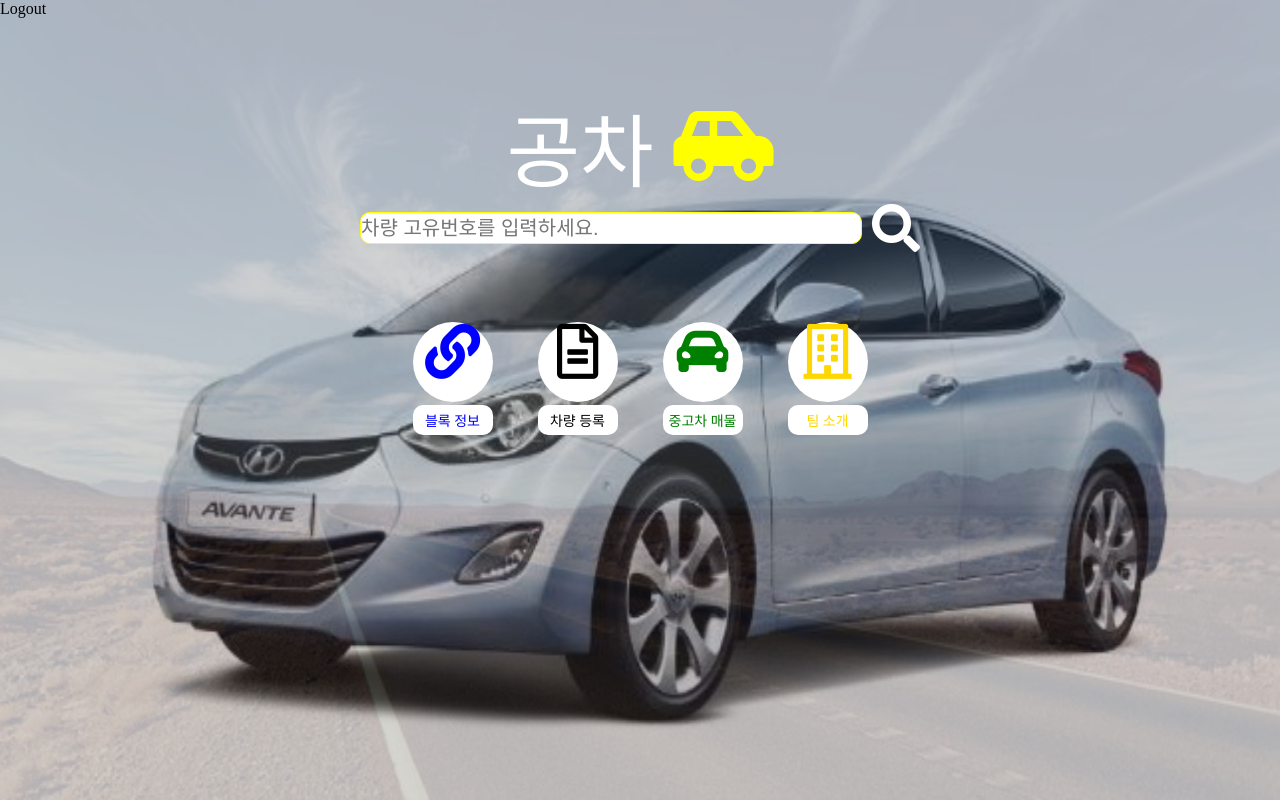
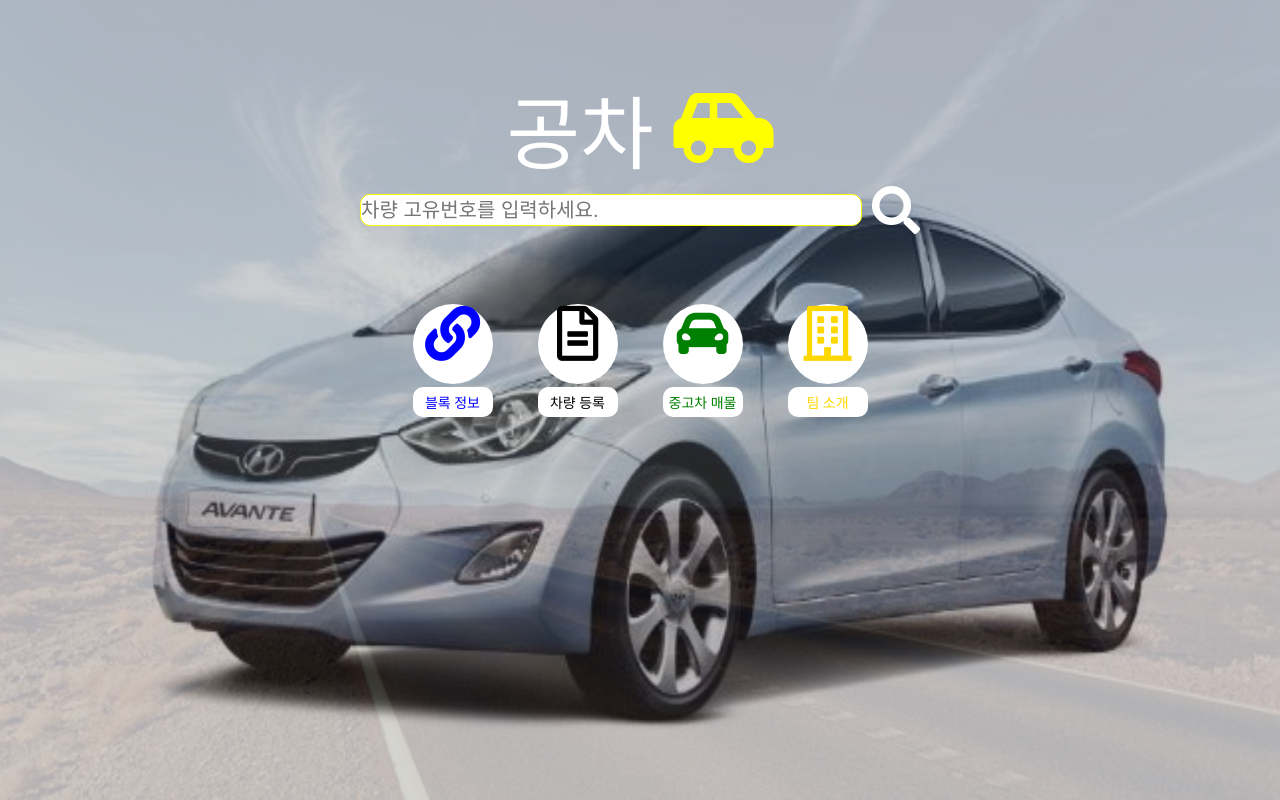
Before and after one commit to DalCotton/Project_Apple, a website: page views/index.html in a window 1280 px wide. Drawn offline with nearby package versions, Linux system fonts and the light colour scheme; files that its build step writes are made by us from their sources; files whose address does not match are found by name.

Commit message:
Update index.html

```diff
--- a/views/index.html
+++ b/views/index.html
@@ -20,7 +20,7 @@
     <div class="back_img">
       <!--img src="#" alt="배경이미지1"-->
     </div>
-    <span class="js-logout">Logout</span>
+    <span class="js-logout"><!--Logout--></span>
     <div class = "container">
     <header class="project-tag"><h1>공차</h1>
       <div class ="icon-space">
```
